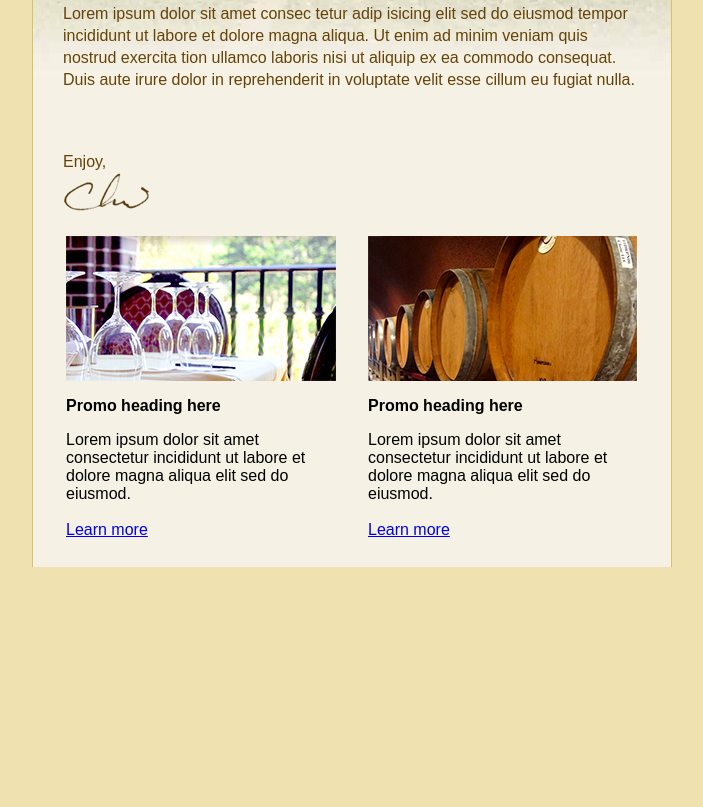
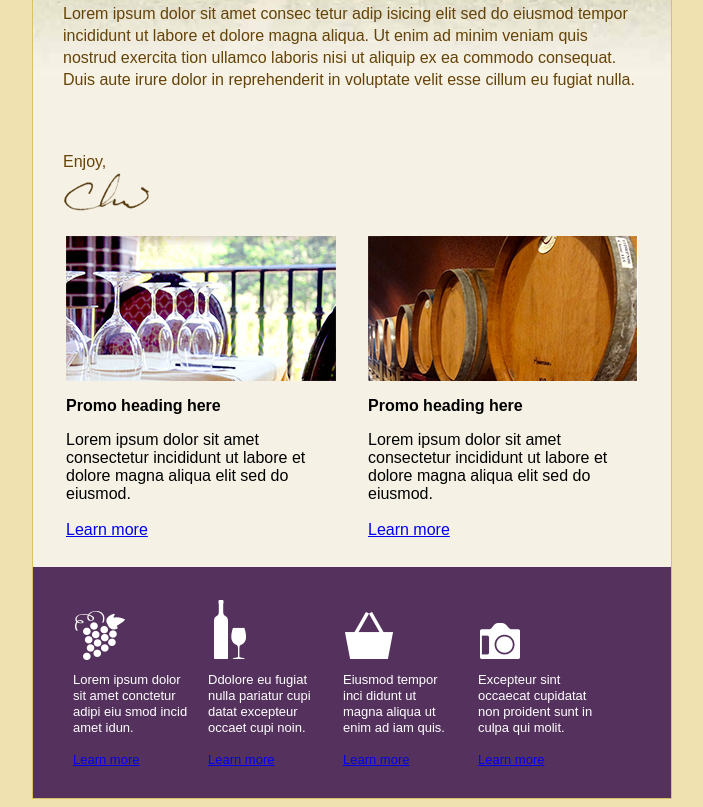
Before and after one commit to Tammy4572/Email-Template, a plain HTML site: page index.html in a window 1280 px wide. Shown: the part 344-1151 px from the top of the page, without its empty margins (288-991 px from the left). Before the commit the page ends 919 px from the top, so only its background shows below. Drawn offline with Linux system fonts and the light colour scheme.

Commit message:
updated table info

```diff
--- a/index.html
+++ b/index.html
@@ -61,7 +61,50 @@
                          </td>
                     </tr>
                     <tr>
-                         <td>
+                         <td valign="top" bgcolor="#55315d" class="callout" style="background-color: #55315d; padding: 30px; border-right: 1px solid #dbc064; border-bottom: 1px solid #dbc064; border-left: 1px solid #dbc064;">
+
+                              <table class="callout_1" width="135" align="left" border="0" cellspacing="0" cellpadding="0">
+                              	<tr>
+                              		<td valign="top" width="135" style="padding-left: 10px; padding-right: 10px; font-family:Arial, Helvetica, sans-serif; font-size:13px; line-height: 16px; color: #ffffff;">
+                              			<img src="images/icon_grapes.gif" width="75" height="75"><br>
+                              			Lorem ipsum dolor sit amet conctetur adipi eiu smod incid amet idun.
+                              			<br><br>
+                              			<a href="#">Learn more</a>
+                              		</td>
+                              	</tr>
+                              </table>
+                              <table class="callout_2" width="135" align="left" border="0" cellspacing="0" cellpadding="0">
+                              	<tr>
+                              		<td valign="top" width="135" style="padding-left: 10px; padding-right: 10px; font-family:Arial, Helvetica, sans-serif; font-size:13px; line-height: 16px; color: #ffffff;">
+                              			<img src="images/icon_bottle.gif" width="75" height="75"><br>
+                              			Ddolore eu fugiat nulla pariatur cupi datat excepteur occaet cupi noin.
+                              			<br><br>
+                              			<a href="#">Learn more</a>
+                              		</td>
+                              	</tr>
+                              </table>
+
+                              <table class="callout_3" width="135" align="left" border="0" cellspacing="0" cellpadding="0">
+                              	<tr>
+                              		<td valign="top" width="135" style="padding-left: 10px; padding-right: 10px; font-family: Arial, Helvetica, sans-serif; font-size: 13px; line-height: 16px; color: #ffffff;">
+                              			<img src="images/icon_basket.gif" width="75" height="75"><br>
+                              			Eiusmod tempor inci didunt ut magna aliqua ut enim ad iam quis.
+                              			<br><br>
+                              			<a href="#">Learn more</a>
+                              		</td>
+                              	</tr>
+                              </table>
+
+                              <table class="callout_4" width="135" align="left" border="0" cellspacing="0" cellpadding="0">
+                              	<tr>
+                              		<td valign="top" width="135" style="padding-left: 10px; padding-right: 10px; font-family: Arial, Helvetica, sans-serif; font-size: 13px; line-height: 16px; color: #ffffff;">
+                              			<img src="images/icon_camera.gif" width="75" height="75"><br>
+                              			Excepteur sint occaecat cupidatat non proident sunt in culpa qui molit.
+                              			<br><br>
+                              			<a href="#">Learn more</a>
+                              		</td>
+                              	</tr>
+                              </table>
 
                          </td>
                     </tr>
@@ -71,6 +114,7 @@
                          </td>
                     </tr>
                </table>
+
           </td>
      </tr>
 
```
